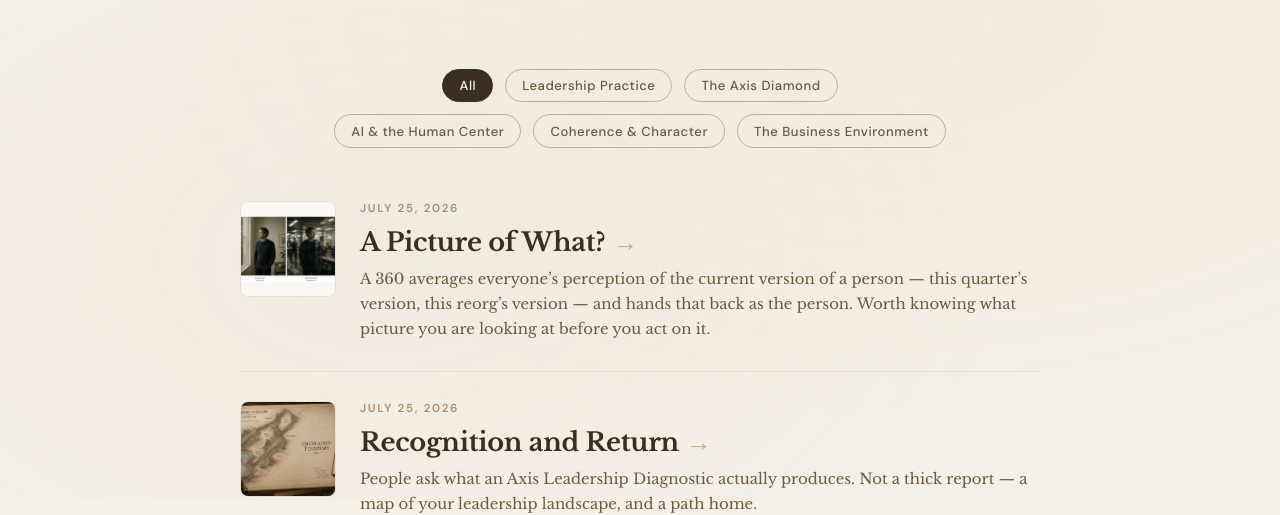
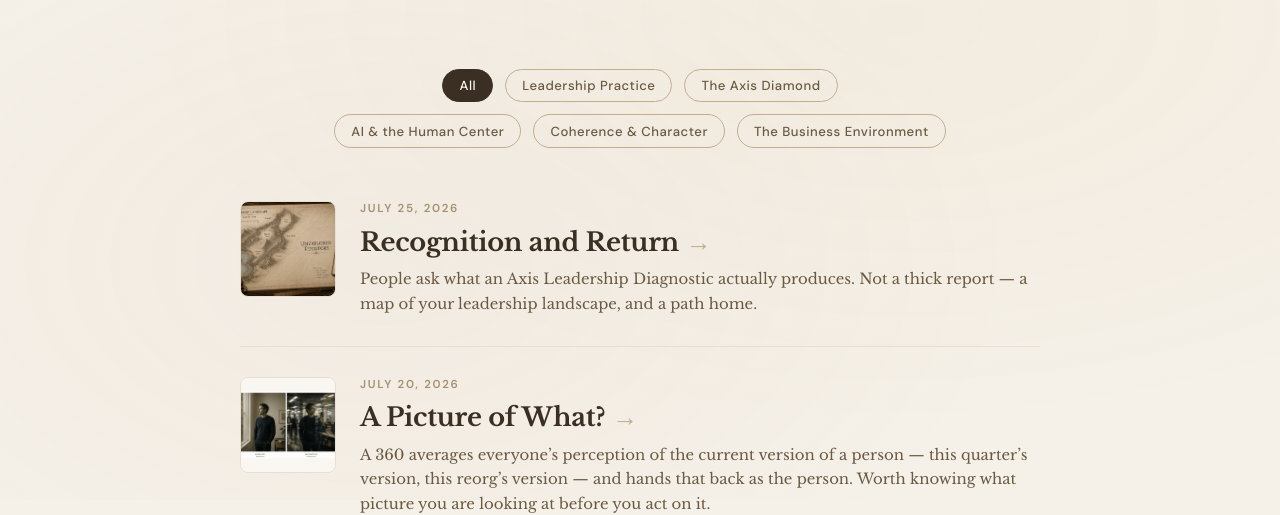
Before and after one commit to alustberg/axis-site, a plain HTML site: page observations/index.html in a window 1280 px wide. Shown: the part 300-815 px from the top of the page. Drawn offline with nearby package versions, Linux system fonts and the light colour scheme.

Commit message:
Add files via upload

```diff
--- a/observations/index.html
+++ b/observations/index.html
@@ -177,20 +177,20 @@ nav.scrolled { box-shadow:0 2px 20px rgba(58,47,34,0.06); }
   </div>
 </div>
 <main class="observations-list" id="observationsList">
-  <a class="observation-entry" href="/observations/a-picture-of-what" data-tags="axis-diamond,leadership-practice">
-    <div class="entry-thumb"><img src="/observations/images/a-picture-of-what-thumb.png" alt="" loading="lazy" /></div>
-    <div class="entry-body">
-      <div class="entry-date">July 25, 2026</div>
-    <h2 class="entry-title">A Picture of What?</h2>
-    <p class="entry-dek">A 360 averages everyone&rsquo;s perception of the current version of a person &mdash; this quarter&rsquo;s version, this reorg&rsquo;s version &mdash; and hands that back as the person. Worth knowing what picture you are looking at before you act on it.</p>
-    </div>
-  </a>
   <a class="observation-entry" href="/observations/recognition-and-return" data-tags="axis-diamond,leadership-practice">
     <div class="entry-thumb"><img src="/observations/images/recognition-and-return.png" alt="" loading="lazy" /></div>
     <div class="entry-body">
       <div class="entry-date">July 25, 2026</div>
     <h2 class="entry-title">Recognition and Return</h2>
     <p class="entry-dek">People ask what an Axis Leadership Diagnostic actually produces. Not a thick report &mdash; a map of your leadership landscape, and a path home.</p>
+    </div>
+  </a>
+  <a class="observation-entry" href="/observations/a-picture-of-what" data-tags="axis-diamond,leadership-practice">
+    <div class="entry-thumb"><img src="/observations/images/a-picture-of-what-thumb.png" alt="" loading="lazy" /></div>
+    <div class="entry-body">
+      <div class="entry-date">July 20, 2026</div>
+    <h2 class="entry-title">A Picture of What?</h2>
+    <p class="entry-dek">A 360 averages everyone&rsquo;s perception of the current version of a person &mdash; this quarter&rsquo;s version, this reorg&rsquo;s version &mdash; and hands that back as the person. Worth knowing what picture you are looking at before you act on it.</p>
     </div>
   </a>
   <a class="observation-entry" href="/observations/the-machine-undercounts-you" data-tags="ai-human-center,leadership-practice">
```
